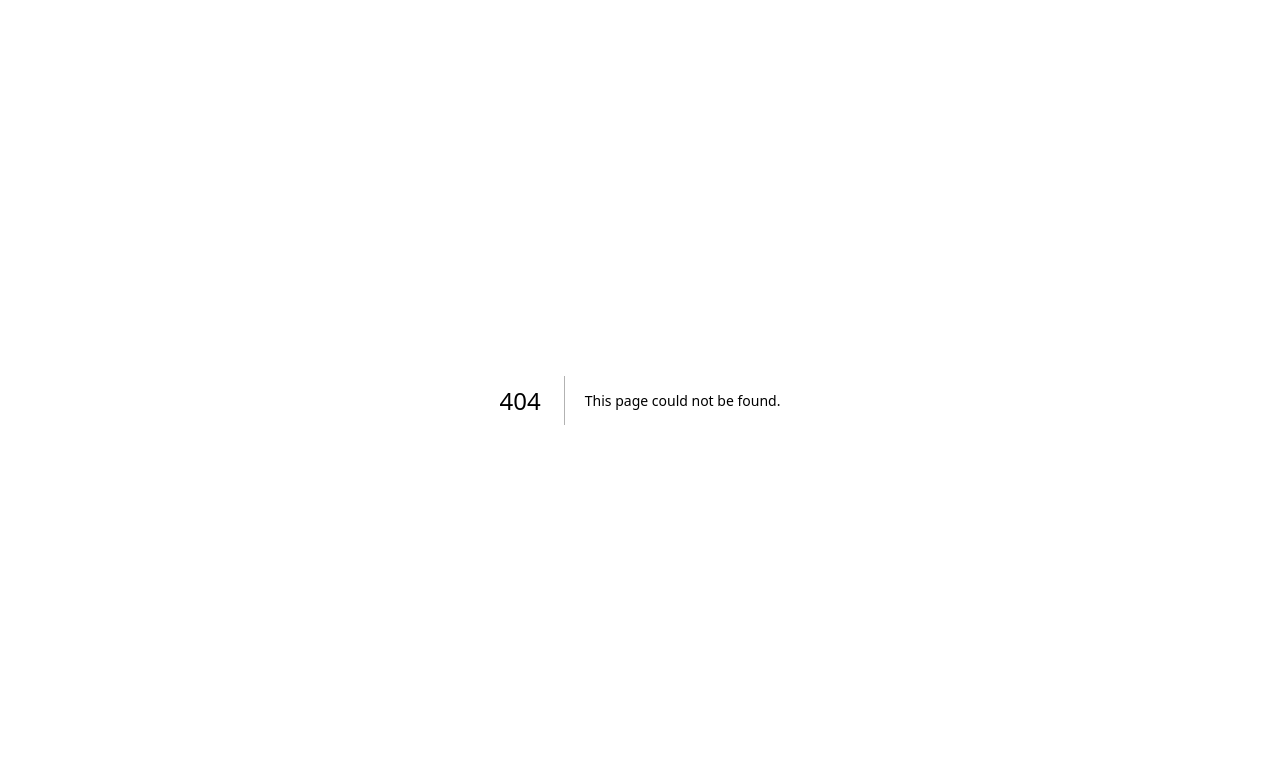
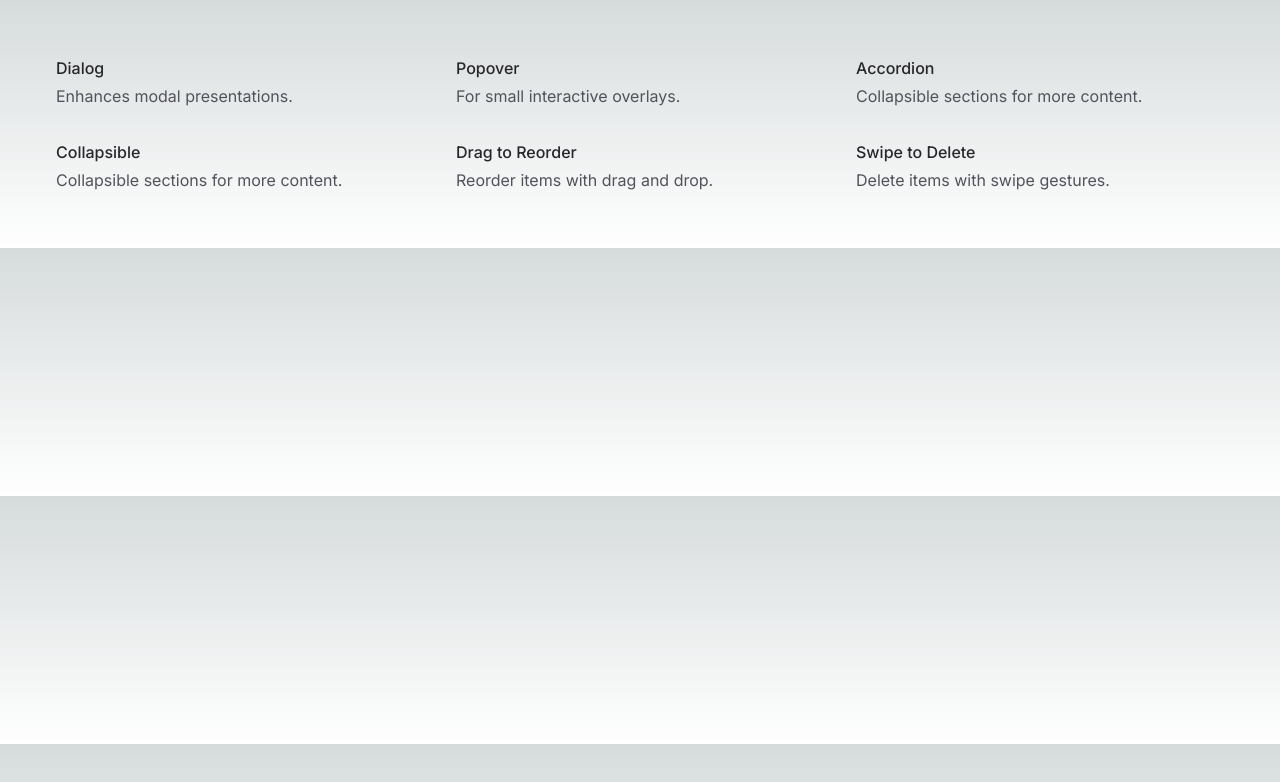
Before and after one commit to CaioCeretta/josh-lessons-courses, a Next.js app in the folder lessons/: page /animation/animated-background/AnimatedCardBackground in a window 1280 px wide. Before the commit this address had no page. Shown: the top 782 px of the page. Built offline with nearby package versions, Linux system fonts and the light colour scheme.

Commit message:
feat: add animated card background

```diff
--- /dev/null
+++ b/lessons/src/app/animation/animated-background/AnimatedCardBackground/page.tsx
@@ -0,0 +1,63 @@
+import AnimatedBackground from "../../_components/AnimatedBackground";
+
+export default function AnimatedCardBackgroundHover() {
+  const ITEMS = [
+    {
+      id: 1,
+      title: 'Dialog',
+      description: 'Enhances modal presentations.',
+    },
+    {
+      id: 2,
+      title: 'Popover',
+      description: 'For small interactive overlays.',
+    },
+    {
+      id: 3,
+      title: 'Accordion',
+      description: 'Collapsible sections for more content.',
+    },
+    {
+      id: 4,
+      title: 'Collapsible',
+      description: 'Collapsible sections for more content.',
+    },
+    {
+      id: 5,
+      title: 'Drag to Reorder',
+      description: 'Reorder items with drag and drop.',
+    },
+    {
+      id: 6,
+      title: 'Swipe to Delete',
+      description: 'Delete items with swipe gestures.',
+    },
+  ];
+
+  return (
+    <div className='grid grid-cols-2 p-10 md:grid-cols-3'>
+      <AnimatedBackground
+        className='rounded-lg bg-zinc-100 dark:bg-zinc-800'
+        transition={{
+          type: 'spring',
+          bounce: 0.2,
+          duration: 0.6,
+        }}
+        enableHover
+      >
+        {ITEMS.map((item, index) => (
+          <div key={index} data-id={`card-${index}`}>
+            <div className='flex select-none flex-col space-y-1 p-4'>
+              <h3 className='text-base font-medium text-zinc-800 dark:text-zinc-50'>
+                {item.title}
+              </h3>
+              <p className='text-base text-zinc-600 dark:text-zinc-400'>
+                {item.description}
+              </p>
+            </div>
+          </div>
+        ))}
+      </AnimatedBackground>
+    </div>
+  );
+}
--- a/lessons/src/app/animation/animated-background/page.tsx
+++ b/lessons/src/app/animation/animated-background/page.tsx
@@ -10,6 +10,9 @@ const AnimatedBackground = () => {
           <ul>
             <li><Link href='./animated-background/AnimatedTabs'>Animated Tabs</Link></li>
             <li><Link href='./animated-background/AnimatedTabsHover'>Animated Tabs Hover</Link></li>
+            <li><Link href='./animated-background/AnimatedCardBackground'>Animated Card Background</Link></li>
+
+
           </ul>
         </div>
       </div>
```
